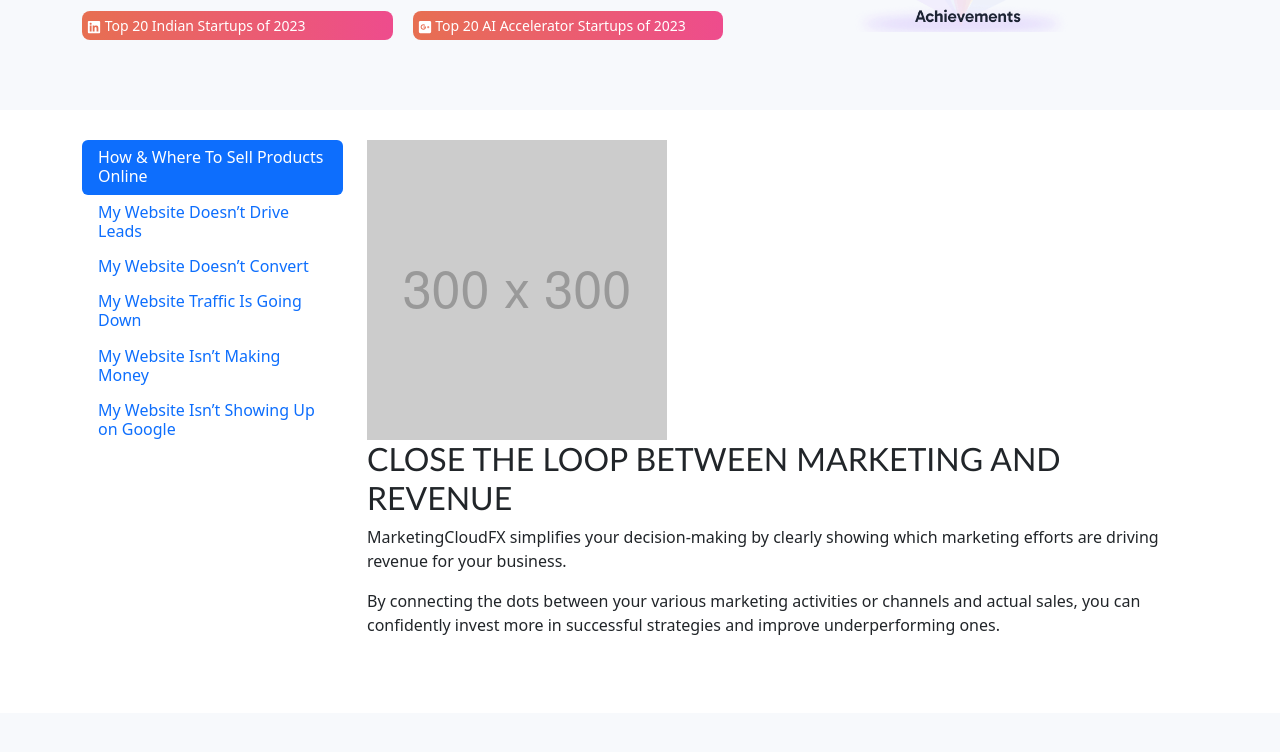
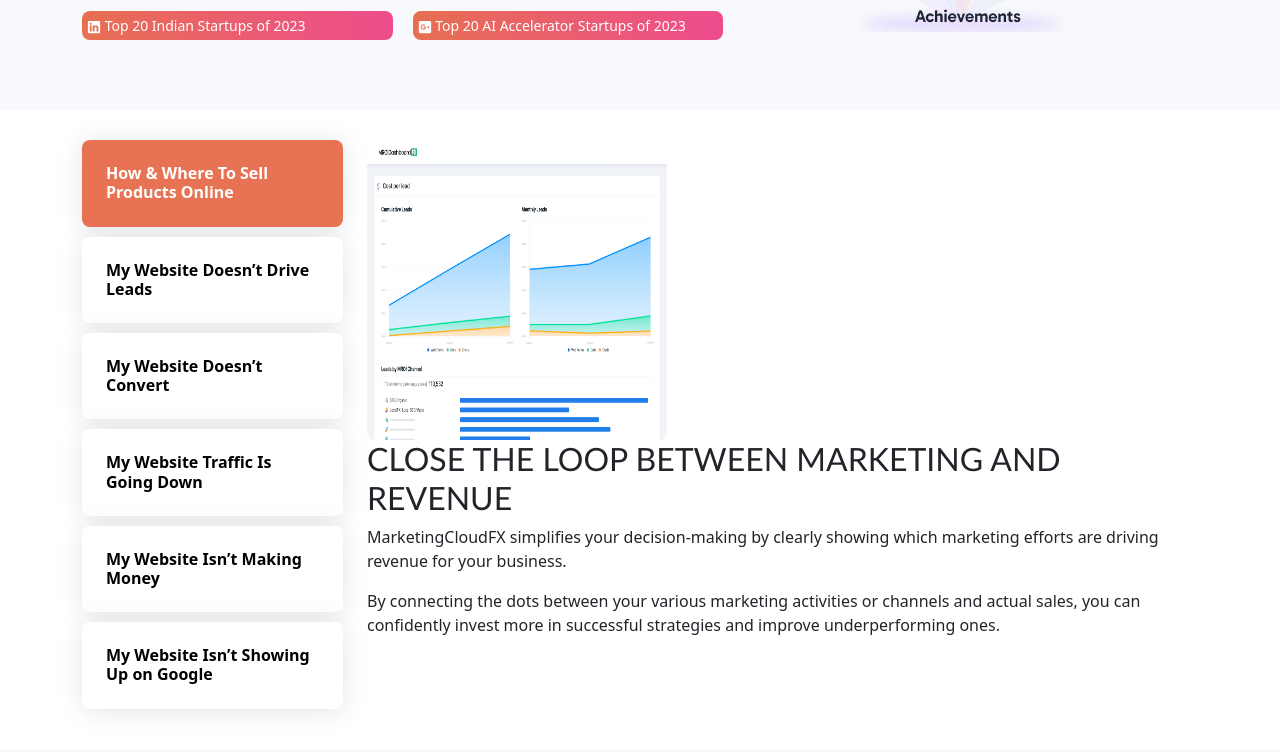
Before and after one commit to nikhil7476/nextupgrad-usa, a Next.js app: page / in a window 1280 px wide. Shown: the part 601-1353 px from the top of the page. Built offline with nearby package versions, Linux system fonts and the light colour scheme.

Commit message:
deleted:    assets/get-started.mp4.json 	new file:   public/assets/hometabone.png 	deleted:    public/assets/process.mp4.json 	modified:   src/components/HomeTabs.js 	modified:   src/styles/Home.module.css 	modified:   src/styles/globals.css

```diff
--- a/public/assets/process.mp4.json
+++ /dev/null
@@ -1 +0,0 @@
-{"status":"sourced","originalFilePath":"src\\assets\\process.mp4","provider":"mux","providerMetadata":{},"createdAt":1728305712286,"updatedAt":1728305712286,"size":2571337}
--- a/src/components/HomeTabs.js
+++ b/src/components/HomeTabs.js
@@ -5,7 +5,7 @@
   return (
     <Tab.Container id="left-tabs-example" defaultActiveKey="first">
       <Row>
-        <Col sm={3}>
+        <Col  className="homeTb" sm={3}>
           <Nav variant="pills" className="flex-column">
             <Nav.Item>
               <Nav.Link eventKey="first">
@@ -40,9 +40,9 @@
           </Nav>
         </Col>
         <Col sm={9}>
-          <Tab.Content>
+          <Tab.Content className="tabCont">
             <Tab.Pane eventKey="first">
-              <Image src={"/assets/placeholder.png"} alt="placeholder" title="tab-image" width={300} height={300}/>
+              <Image src={"/assets/hometabone.png"} alt="placeholder" title="tab-image" width={300} height={300}/>
               <h2>Close the loop between marketing and revenue</h2>
               <p>
                 MarketingCloudFX simplifies your decision-making by clearly
@@ -55,11 +55,76 @@
                 successful strategies and improve underperforming ones.
               </p>
             </Tab.Pane>
-            <Tab.Pane eventKey="second">Second tab content</Tab.Pane>
-            <Tab.Pane eventKey="third">Third tab content</Tab.Pane>
-            <Tab.Pane eventKey="fourth">Fourth tab content</Tab.Pane>
-            <Tab.Pane eventKey="fifth">Fifth tab content</Tab.Pane>
-            <Tab.Pane eventKey="sixth">Sixth tab content</Tab.Pane>
+            <Tab.Pane eventKey="second">
+              <Image src={"/assets/hometabone.png"} alt="placeholder" title="tab-image" width={300} height={300}/>
+              <h2>Close the loop between marketing and revenue</h2>
+              <p>
+                MarketingCloudFX simplifies your decision-making by clearly
+                showing which marketing efforts are driving revenue for your
+                business.
+              </p>
+              <p>
+                By connecting the dots between your various marketing activities
+                or channels and actual sales, you can confidently invest more in
+                successful strategies and improve underperforming ones.
+              </p>
+            </Tab.Pane>
+            <Tab.Pane eventKey="third">
+              <Image src={"/assets/hometabone.png"} alt="placeholder" title="tab-image" width={300} height={300}/>
+              <h2>Close the loop between marketing and revenue</h2>
+              <p>
+                MarketingCloudFX simplifies your decision-making by clearly
+                showing which marketing efforts are driving revenue for your
+                business.
+              </p>
+              <p>
+                By connecting the dots between your various marketing activities
+                or channels and actual sales, you can confidently invest more in
+                successful strategies and improve underperforming ones.
+              </p>
+            </Tab.Pane>
+            <Tab.Pane eventKey="fourth">
+              <Image src={"/assets/hometabone.png"} alt="placeholder" title="tab-image" width={300} height={300}/>
+              <h2>Close the loop between marketing and revenue</h2>
+              <p>
+                MarketingCloudFX simplifies your decision-making by clearly
+                showing which marketing efforts are driving revenue for your
+                business.
+              </p>
+              <p>
+                By connecting the dots between your various marketing activities
+                or channels and actual sales, you can confidently invest more in
+                successful strategies and improve underperforming ones.
+              </p>
+            </Tab.Pane>
+            <Tab.Pane eventKey="fifth">
+              <Image src={"/assets/hometabone.png"} alt="placeholder" title="tab-image" width={300} height={300}/>
+              <h2>Close the loop between marketing and revenue</h2>
+              <p>
+                MarketingCloudFX simplifies your decision-making by clearly
+                showing which marketing efforts are driving revenue for your
+                business.
+              </p>
+              <p>
+                By connecting the dots between your various marketing activities
+                or channels and actual sales, you can confidently invest more in
+                successful strategies and improve underperforming ones.
+              </p>
+            </Tab.Pane>
+            <Tab.Pane eventKey="sixth">
+              <Image src={"/assets/hometabone.png"} alt="placeholder" title="tab-image" width={300} height={300}/>
+              <h2>Close the loop between marketing and revenue</h2>
+              <p>
+                MarketingCloudFX simplifies your decision-making by clearly
+                showing which marketing efforts are driving revenue for your
+                business.
+              </p>
+              <p>
+                By connecting the dots between your various marketing activities
+                or channels and actual sales, you can confidently invest more in
+                successful strategies and improve underperforming ones.
+              </p>
+            </Tab.Pane>
           </Tab.Content>
         </Col>
       </Row>
--- a/src/styles/Home.module.css
+++ b/src/styles/Home.module.css
@@ -171,8 +171,9 @@
 }
 
 .homeTabs {
-    padding: 30px 0px 60px 0px;
+    padding: 30px 0px 30px 0px;
 }
+
 
 .vettProc {
     padding: 30px 0px 60px 0px;
--- a/src/styles/globals.css
+++ b/src/styles/globals.css
@@ -169,3 +169,21 @@
 .ctaButton a {
   color: var(--textLight);
 }
+
+
+/*Home Tab CSS*/
+
+.homeTb .nav-item a {
+  box-shadow: 0 2px 24px 0 rgba(110, 123, 129, .2) !important;
+  border-radius: 8px !important;
+  color: var(--textDark);
+  background: var(--background) !important;
+  margin-bottom: 10px;
+  font-weight: 600;
+  padding: 24px;
+  align-items: center;
+}
+
+.homeTb .nav-link.active {
+  background-color: var(--btnCol) !important;
+}
```
Also changed, not shown: assets/get-started.mp4.json (deleted, +0 -21 lines), public/assets/hometabone.png (added).
